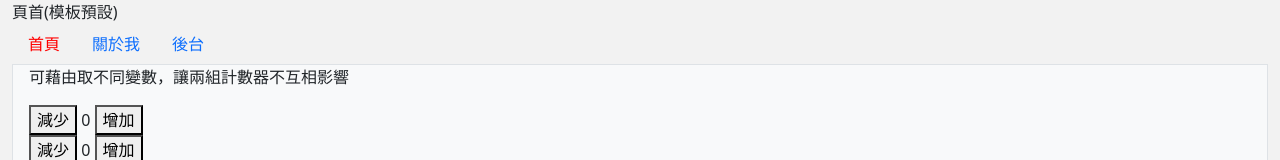
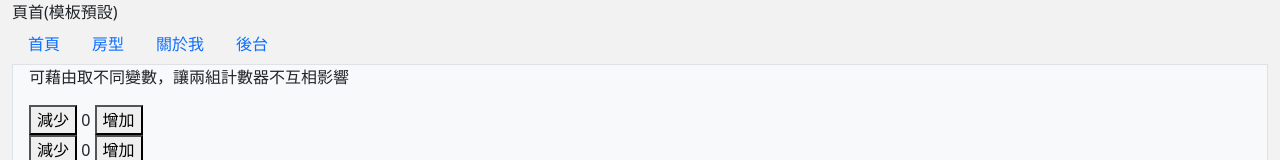
Before and after one commit to lgk559/day2-style-prepare-example, a Nuxt app: page / in a window 1280 px wide. Shown: the top 160 px of the page. Built offline with nearby package versions, Linux system fonts and the light colour scheme; no server answers.

Commit message:
修改預設router設定、增加房型頁及增加房型連結在layout上

```diff
--- a/assets/stylesheets/all.scss
+++ b/assets/stylesheets/all.scss
@@ -9,7 +9,7 @@
 }
 
 .nav-link {
-    &.router-link-exact-active {
+    &.active {
         color: red;
     }
 }
--- a/layouts/default.vue
+++ b/layouts/default.vue
@@ -5,7 +5,10 @@
     頁首(模板預設)
     <ul class="nav">
       <li class="nav-item">
-        <NuxtLink to="/" class="nav-link" aria-current="page">首頁</NuxtLink>
+        <NuxtLink to="/" class="nav-link">首頁</NuxtLink>
+      </li>
+      <li class="nav-item">
+        <NuxtLink to="/room" class="nav-link">房型</NuxtLink>
       </li>
       <li class="nav-item">
         <NuxtLink to="/about" class="nav-link">關於我</NuxtLink>
--- a/nuxt.config.ts
+++ b/nuxt.config.ts
@@ -19,4 +19,10 @@ export default defineNuxtConfig({
       },
     },
   },
+  router: {
+    options: {
+      linkActiveClass: "active",
+      linkExactActiveClass: "active",
+    },
+  },
 })
--- /dev/null
+++ b/pages/room.vue
@@ -0,0 +1,16 @@
+<template>
+    <div class="main px-3 border bg-light">
+      <h1>room的內容</h1>
+    </div>
+
+
+  </template>
+
+  <script setup>
+
+  </script>
+
+
+  <style scoped>
+
+  </style>
```
